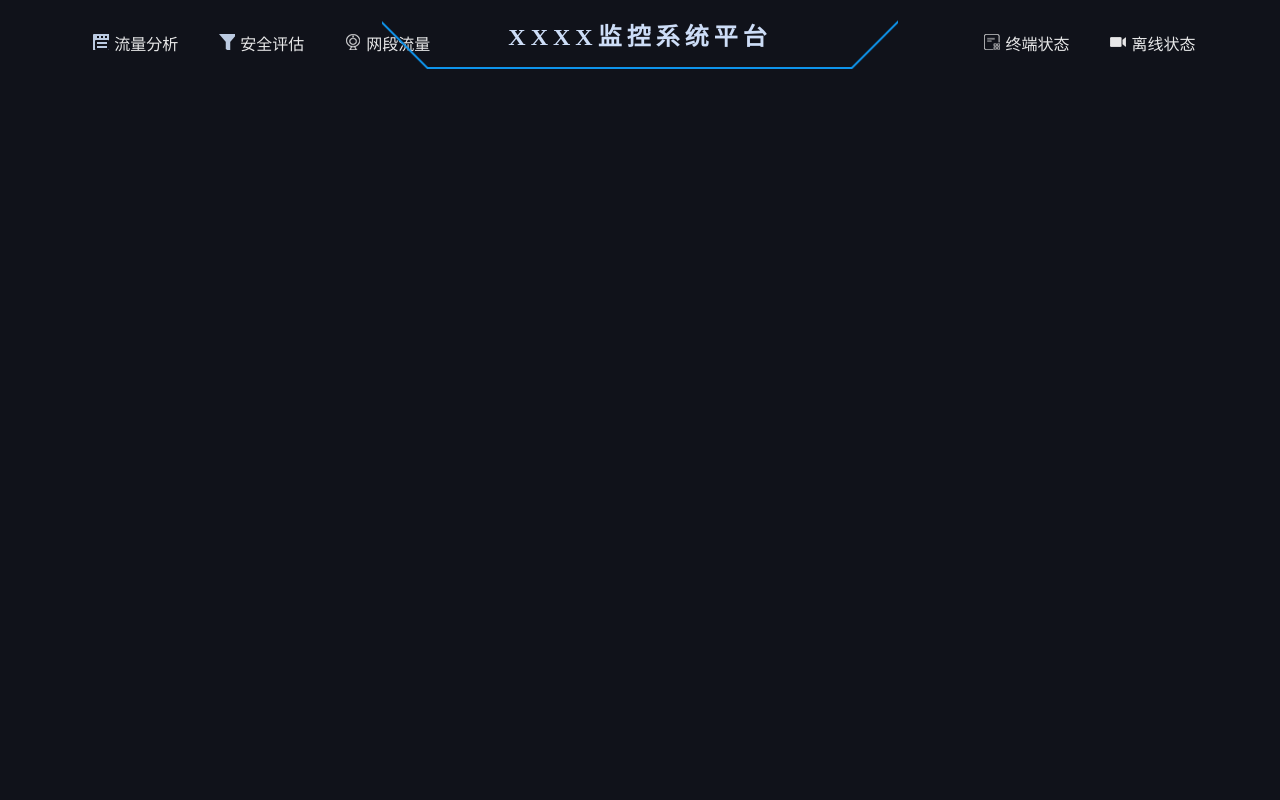
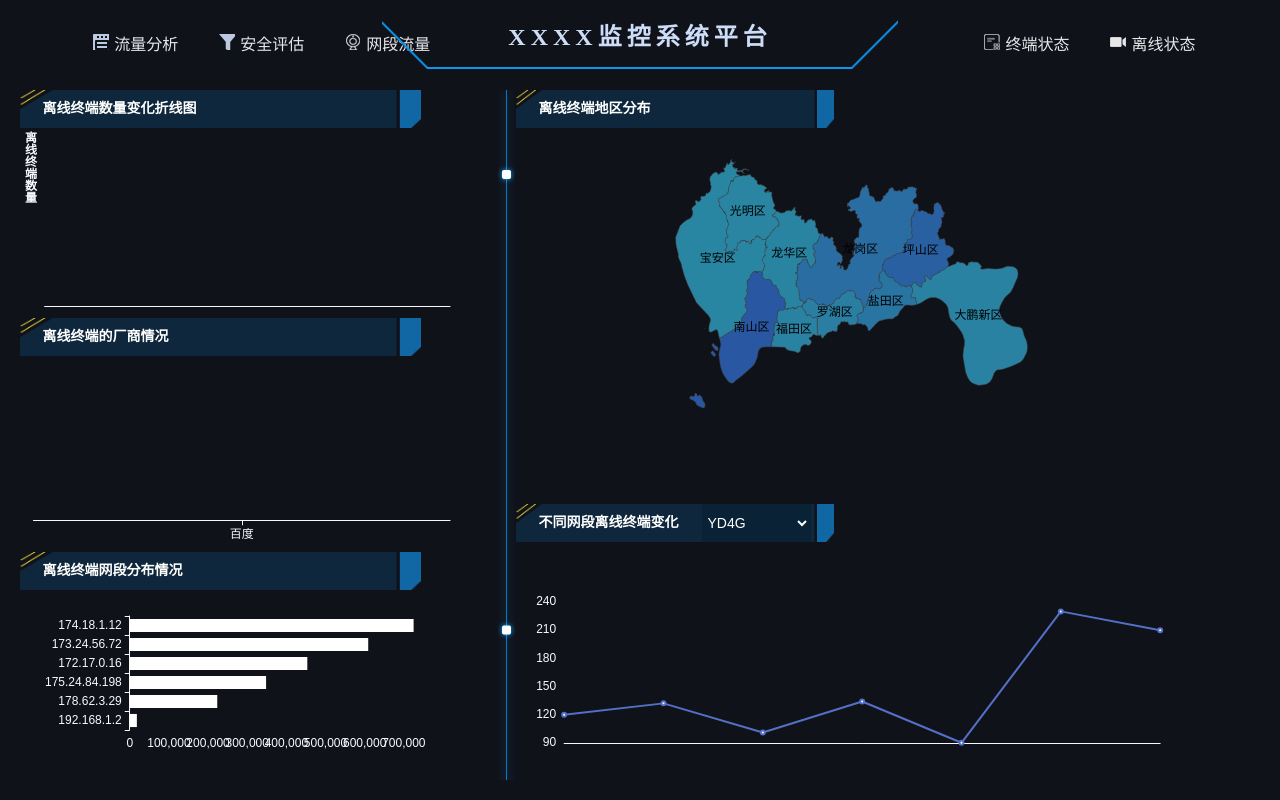
Before and after one commit to CSGcxy/csgrebuild, a Vue app: page /#/offTerminal in a window 1280 px wide. Before the commit this address led to /home#/offTerminal. Built offline with nearby package versions, Linux system fonts and the light colour scheme; no server answers.

Commit message:
完成离线状态页面除地图外4个模块正确发请求和显示

```diff
--- a/src/api/offTer.js
+++ b/src/api/offTer.js
@@ -7,4 +7,22 @@
             method:'get'
         })
     },
+    getOffTerminalManufactor() {
+        return request({
+            url: base + '/getOffTerminalManufactor',
+            method:'get'
+        })
+    },
+    getOffTerminalSegment() {
+        return request({
+            url: base + '/getOffTerminalSegment',
+            method:'get'
+        })
+    },
+    getOffTerminalSegTimeSequence(segment) {
+        return request({
+            url: base + '/getOffTerminalSegTimeSequence/'  + segment,
+            method:'get'
+        })
+    }
 }
--- a/src/assets/css/offlineTerminal.css
+++ b/src/assets/css/offlineTerminal.css
@@ -144,4 +144,17 @@
     height: 75%;
     background-color: #10121A;
     position: relative;
+    float: left;
 }
+
+.segmentTraffic {
+    background-color: rgb(9, 34, 54);
+    border-color: rgb(9, 34, 54);
+    color: white;
+    font-size: 14px;
+    position: absolute;
+    margin: -2px;
+    right: 8%;
+    width: 34%;
+    height: 100%;
+}
--- a/src/components/OffTerminal.vue
+++ b/src/components/OffTerminal.vue
@@ -40,6 +40,16 @@
         <div class="center-bottom">
           <div class="title-box">
             <h6>不同网段离线终端变化</h6>
+            <select class='segmentTraffic' >
+              <option value="1">YD4G</option>
+              <option value="2">YD5G</option>
+              <option value="3">YDWLW</option>
+              <option value="4">LT4G</option>
+              <option value="5">WX230</option>
+              <option value="6">PW</option>
+              <option value="7">ZZ</option>
+              <option value="8">Others</option>
+            </select>
           </div>
           <div class="center-bottom-Line">
             <LineChart/>
--- a/src/components/viewCharts/offTerminal/CompanyCondition.vue
+++ b/src/components/viewCharts/offTerminal/CompanyCondition.vue
@@ -3,6 +3,7 @@
 </template>
 
 <script>
+import offTer from "@/api/offTer";
 export default {
   name: "CompanyCondition",
   data() {
@@ -24,7 +25,8 @@
         xAxis: [
           {
             type: 'category',
-            data: ["百度", "阿里巴巴", "腾讯", "京东", "美团", "字节跳动", "华为"],
+            // data: ["百度", "阿里巴巴", "腾讯", "京东", "美团", "字节跳动", "华为"],
+            data: ["百度"],
             axisTick: {
               alignWithLabel: true
             },
@@ -59,7 +61,8 @@
             name: '离线终端',
             type: 'bar',
             barWidth: '60%',
-            data: [10, 52, 200, 334, 390, 330, 220]
+            // data: [10, 52, 200, 334, 390, 330, 220]
+            data: []
           }
         ]
       }
@@ -67,22 +70,20 @@
     };
   },
   mounted() {
-    // this.drawCompanyConditionChart();
     this.CompanyConditionChart = this.$echarts.init(document.getElementById('left-mid-CompanyCondition'));
+    this.drawCompanyConditionChart();
     this.CompanyConditionChart.setOption(this.CompanyConditionChartOption)
   },
   methods:{
-    // drawCompanyConditionChart() {
-    //   this.getRequest("offlineTerminal/companyCondition").then(resp=>{
-    //     if (resp.status != 200) {
-    //       this.$message.error("数据获取失败");
-    //     } else {
-    //       this.CompanyConditionChartOption.xAxis.data=resp.data.data[0];
-    //       this.CompanyConditionChartOption.series[0].data=resp.data.data[1];
-    //       this.CompanyConditionChart.setOption(this.CompanyConditionChartOption);
-    //     }
-    //  })
-    // }
+    drawCompanyConditionChart() {
+      offTer.getOffTerminalManufactor().then(resp =>{
+        if (resp.code == 20000) {
+          this.CompanyConditionChartOption.xAxis[0].data=resp.data.offTerminalManufactorVO.manufactor;
+          this.CompanyConditionChartOption.series[0].data=resp.data.offTerminalManufactorVO.offTerminalCount;
+          this.CompanyConditionChart.setOption(this.CompanyConditionChartOption);
+        }
+      })
+    }
   }
 }
 </script>
--- a/src/components/viewCharts/offTerminal/CountChange.vue
+++ b/src/components/viewCharts/offTerminal/CountChange.vue
@@ -33,8 +33,8 @@
           left: '5.5%',
           right: '4%',
           bottom: '3%',
-          width:'92%',  // 调整折线图大小
-          height:'100%',
+          // width:'92%',  // 调整折线图大小
+          // height:'100%',
           containLabel: true
         },
         // toolbox: {
@@ -54,10 +54,12 @@
           // axisLabel: { //坐标轴刻度标签的相关设置
           //   margin: 100, //刻度标签与轴线之间的距离
           // },
-          data: ["8:00", "8:10", "8:20", "8:30", "8:40", "8:50", "9:00","9:10", "9:20", "9:30", "9:40", "9:50", "10:00", "10:10","10:20", "10:30", "10:40", "10:50", "11:00", "11:10", "11:20","11:30", "11:40", "11:50", "12:00", "12:10", "12:20", "12:30"]
+          // data: ["8:00", "8:10", "8:20", "8:30", "8:40", "8:50", "9:00","9:10", "9:20", "9:30", "9:40", "9:50", "10:00", "10:10","10:20", "10:30", "10:40", "10:50", "11:00", "11:10", "11:20","11:30", "11:40", "11:50", "12:00", "12:10", "12:20", "12:30"]
+          data:[]
         },
         yAxis: {
           type: 'value',
+          scale:true, // 使坐标不从0开始,自适应确定y轴起始坐标
           axisLine: {
             lineStyle: {
               type: 'solid',
@@ -74,7 +76,8 @@
             name: '离线终端',
             type: 'line',
             stack: '总量',
-            data: [120, 132, 101, 134, 90, 230, 210,120, 132, 101, 134, 90, 230, 210,120, 132, 101, 134, 90, 230, 210,120, 132, 101, 134, 90, 230, 210]
+            // data: [120, 132, 101, 134, 90, 230, 210,120, 132, 101, 134, 90, 230, 210,120, 132, 101, 134, 90, 230, 210,120, 132, 101, 134, 90, 230, 210]
+            data:[]
           },
 
         ]
--- a/src/components/viewCharts/offTerminal/LineChart.vue
+++ b/src/components/viewCharts/offTerminal/LineChart.vue
@@ -3,6 +3,7 @@
 </template>
 
 <script>
+import offTer from "@/api/offTer";
 export default {
   name: "LineChart",
   data() {
@@ -21,7 +22,8 @@
         xAxis: {
           type: 'category',
           boundaryGap: false,
-          data: ["8:00", "8:30", "9:00", "9:30", "10:00", "10:30", "11:00"],
+          // data: ["8:00", "8:30", "9:00", "9:30", "10:00", "10:30", "11:00"],
+          data: [],
           axisLine: {
             lineStyle: {
               type: 'solid',
@@ -31,6 +33,7 @@
         },
         yAxis: {
           type: 'value',
+          scale:true,
           axisLine: {
             lineStyle: {
               type: 'solid',
@@ -44,49 +47,57 @@
         },
         series: [
           {
-            name: 'Email',
+            name: 'PW',
             type: 'line',
             stack: 'Total',
             data: [120, 132, 101, 134, 90, 230, 210]
           },
-          {
-            name: 'Union Ads',
-            type: 'line',
-            stack: 'Total',
-            data: [220, 182, 191, 234, 290, 330, 310]
-          },
-          {
-            name: 'Video Ads',
-            type: 'line',
-            stack: 'Total',
-            data: [150, 232, 201, 154, 190, 330, 410]
-          }
-        ]
+          // {
+          //   name: 'Union Ads',
+          //   type: 'line',
+          //   stack: 'Total',
+          //   data: [220, 182, 191, 234, 290, 330, 310]
+          // },
+          // {
+          //   name: 'Video Ads',
+          //   type: 'line',
+          //   stack: 'Total',
+          //   data: [150, 232, 201, 154, 190, 330, 410]
+          // }
+        ],
       }
 
     };
   },
   mounted() {
     this.lineChartChart=this.$echarts.init(document.getElementById('left-bottom-LineChart'));
-    // this.drawlineChartChart();
+    this.drawlineChartChart();
     this.lineChartChart.setOption(this.lineChartChartOption)
   },
   methods:{
-    // drawlineChartChart() {
-    //   this.getRequest("offlineTerminal/lineChart").then(resp=>{
-    //     if (resp.status != 200) {
-    //       this.$message.error("数据获取失败");
-    //     } else {
-    //       this.lineChartChartOption.xAxis.data=resp.data.data[0];
-    //       this.lineChartChartOption.series[0].data=resp.data.data[1];
-    //       this.lineChartChartOption.series[1].data=resp.data.data[2];
-    //       this.lineChartChartOption.series[2].data=resp.data.data[3];
-    //       this.lineChartChart.setOption(this.lineChartChartOption);
-    //     }
-    //   })
+    drawlineChartChart() {
 
+      offTer.getOffTerminalSegTimeSequence('PW').then(resp =>{
+        if (resp.code == 20000) {
+          console.log(resp);
+          this.lineChartChartOption.xAxis.data=resp.data.offTerminalSegTimeSequenceList.timestamp;
+          this.lineChartChartOption.series[0].data=resp.data.offTerminalSegTimeSequenceList.offTerminalCount;
+          this.lineChartChart.setOption(this.lineChartChartOption);
+        }
+      })
 
-    // }
+      // this.getRequest("offlineTerminal/lineChart").then(resp=>{
+      //   if (resp.status != 200) {
+      //     this.$message.error("数据获取失败");
+      //   } else {
+      //     this.lineChartChartOption.xAxis.data=resp.data.data[0];
+      //     this.lineChartChartOption.series[0].data=resp.data.data[1];
+      //     this.lineChartChartOption.series[1].data=resp.data.data[2];
+      //     this.lineChartChartOption.series[2].data=resp.data.data[3];
+      //     this.lineChartChart.setOption(this.lineChartChartOption);
+      //   }
+      // })
+    }
   }
 }
 </script>
--- a/src/components/viewCharts/offTerminal/NetworkSegmentDistribution.vue
+++ b/src/components/viewCharts/offTerminal/NetworkSegmentDistribution.vue
@@ -3,6 +3,7 @@
 </template>
 
 <script>
+import offTer from "@/api/offTer";
 export default {
   name: "NetworkSegmentDistribution",
   data() {
@@ -74,21 +75,19 @@
   },
   mounted(){
     this.NetworkSegmentDisChart = this.$echarts.init(document.getElementById('left-bottom-NetworkSegmentDistribution'));
-    // this.drawNetworkSegmentDisChart();
+    this.drawNetworkSegmentDisChart();
     this.NetworkSegmentDisChart.setOption(this.NetworkSegmentDisChartOption);
   },
   methods:{
-    // drawNetworkSegmentDisChart(){
-    //   this.getRequest("offlineTerminal/networkSegmentDistribution").then(resp=>{
-    //     if (resp.status != 200) {
-    //       this.$message.error("数据获取失败");
-    //     } else {
-    //       this. NetworkSegmentDisChartOption.yAxis.data=resp.data.data[0];
-    //       this. NetworkSegmentDisChartOption.series[0].data=resp.data.data[1];
-    //       this.NetworkSegmentDisChart.setOption(this. NetworkSegmentDisChartOption);
-    //     }
-    //   })
-    // }
+    drawNetworkSegmentDisChart(){
+      offTer.getOffTerminalSegment().then(resp =>{
+        if (resp.code == 20000) {
+          this. NetworkSegmentDisChartOption.yAxis.data=resp.data.offTerminalSegmentList.netSegment;
+          this. NetworkSegmentDisChartOption.series[0].data=resp.data.offTerminalSegmentList.offTerminalCount;
+          this.NetworkSegmentDisChart.setOption(this. NetworkSegmentDisChartOption);
+        }
+      })
+    }
     }
 
 }
--- a/src/router/index.js
+++ b/src/router/index.js
@@ -50,7 +50,7 @@
 ]
 
 const router = new VueRouter({
-  mode: 'history',
+  // mode: 'history',
   base: process.env.BASE_URL,
   routes
 })
```
Also changed, not shown: 1 other file (tests, documents, lock files or other folders).
